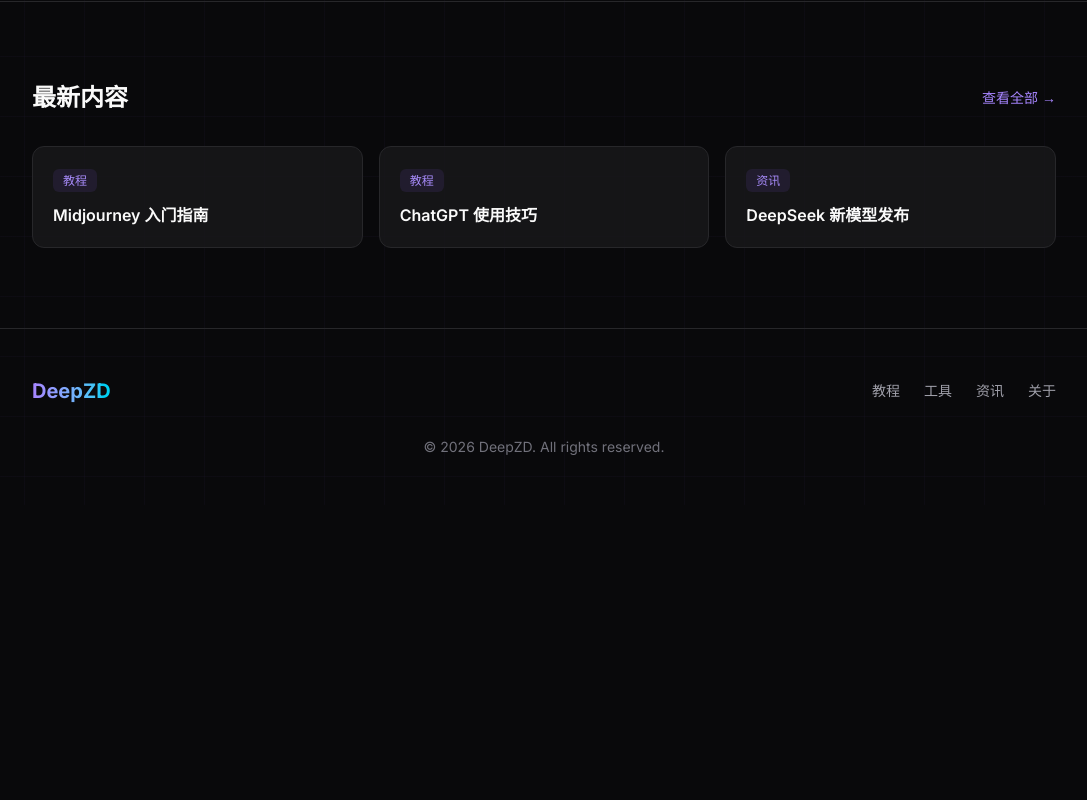
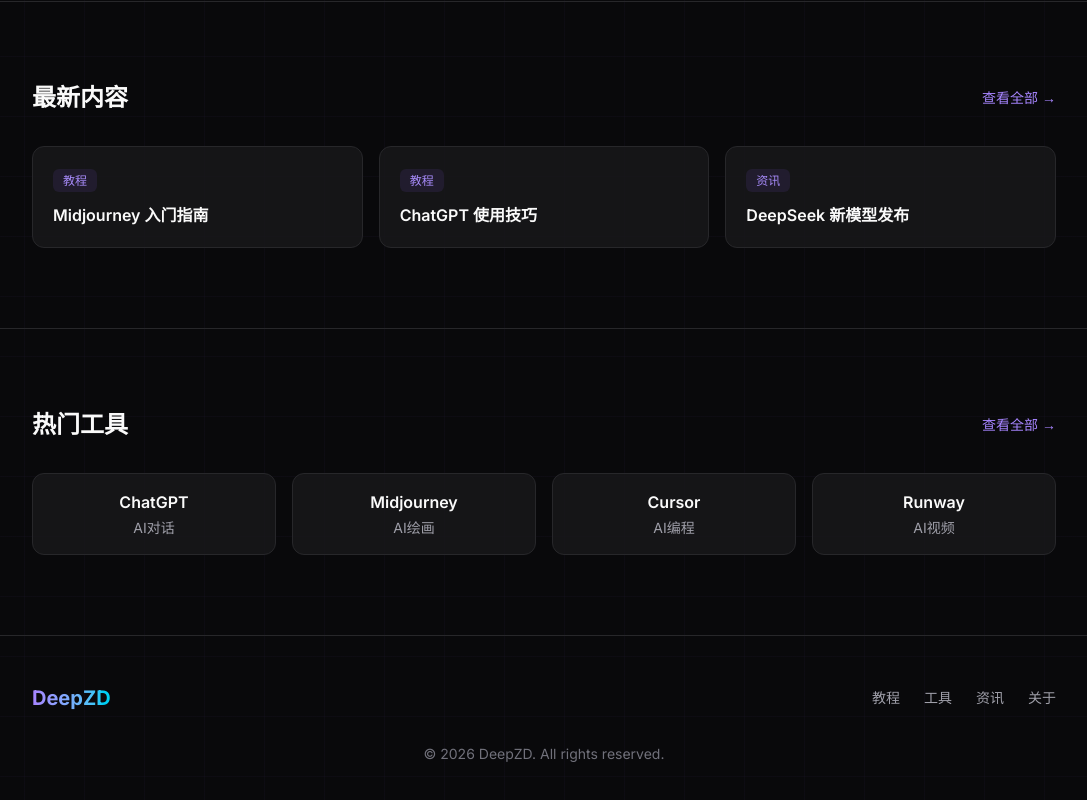
Before and after one commit to uncle-light/deepzd, a Next.js app: page / in a window 1280 px wide. Shown: the part 964-1764 px from the top of the page, without its empty margins (96-1183 px from the left). Before the commit the page ends 1469 px from the top, so only its background shows below. Built offline with nearby package versions, Linux system fonts and the light colour scheme.

Commit message:
feat: 添加热门工具区域

```diff
--- a/src/app/page.tsx
+++ b/src/app/page.tsx
@@ -28,6 +28,7 @@ export default function Home() {
       <Hero />
       <Features />
       <LatestContent />
+      <ToolsPreview />
       <Footer />
     </div>
   );
@@ -59,3 +60,31 @@ function ContentCard({ title, tag, href }: { title: string; tag: string; href: s
     </Link>
   );
 }
+
+function ToolsPreview() {
+  return (
+    <section className="py-20 px-6 border-t border-zinc-800">
+      <div className="max-w-5xl mx-auto">
+        <div className="flex justify-between items-center mb-8">
+          <h2 className="text-2xl font-bold">热门工具</h2>
+          <Link href="/tools" className="text-violet-400 text-sm hover:underline">查看全部 →</Link>
+        </div>
+        <div className="grid md:grid-cols-4 gap-4">
+          <ToolCard name="ChatGPT" desc="AI对话" />
+          <ToolCard name="Midjourney" desc="AI绘画" />
+          <ToolCard name="Cursor" desc="AI编程" />
+          <ToolCard name="Runway" desc="AI视频" />
+        </div>
+      </div>
+    </section>
+  );
+}
+
+function ToolCard({ name, desc }: { name: string; desc: string }) {
+  return (
+    <div className="card p-4 text-center">
+      <h3 className="font-semibold">{name}</h3>
+      <p className="text-zinc-400 text-sm mt-1">{desc}</p>
+    </div>
+  );
+}
```
